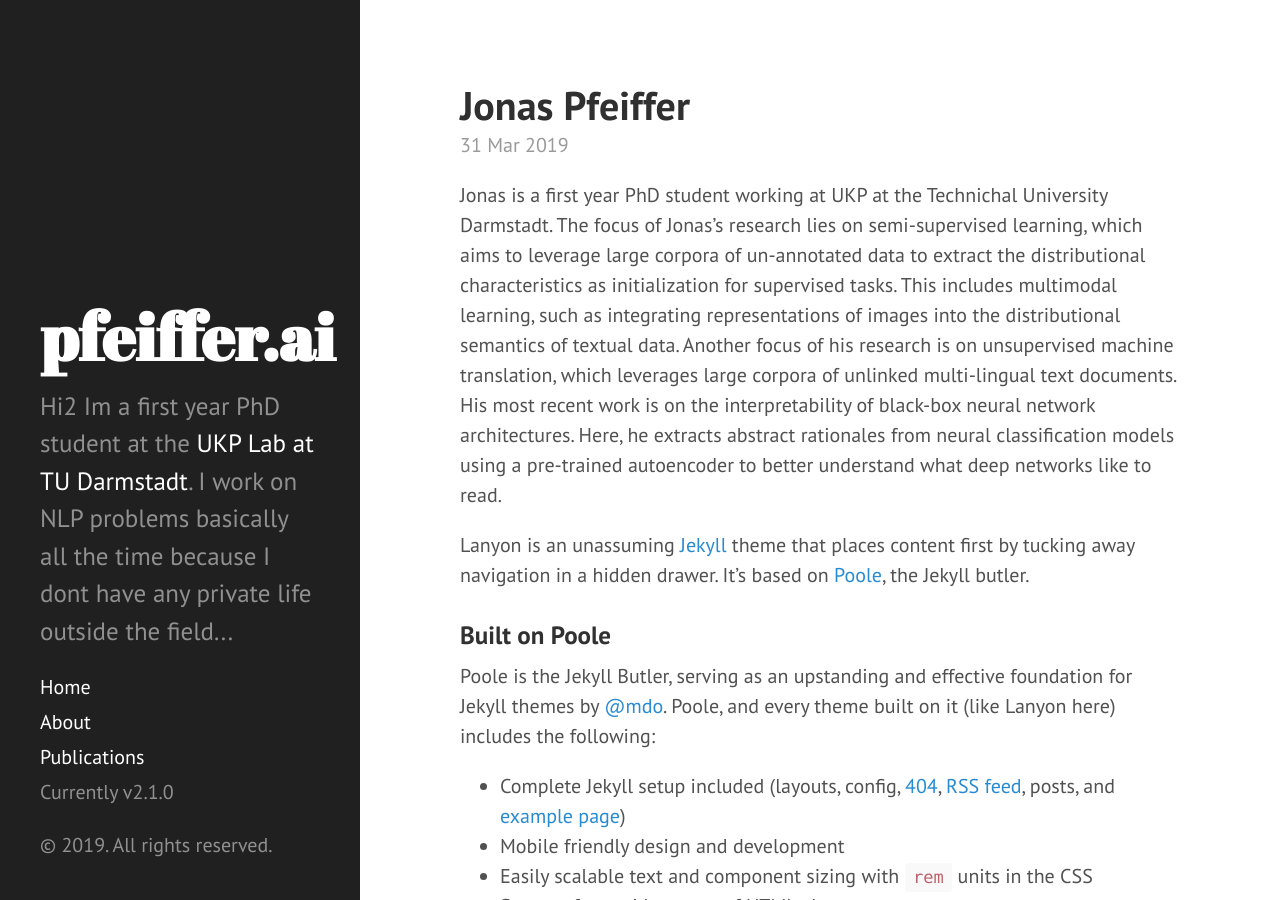
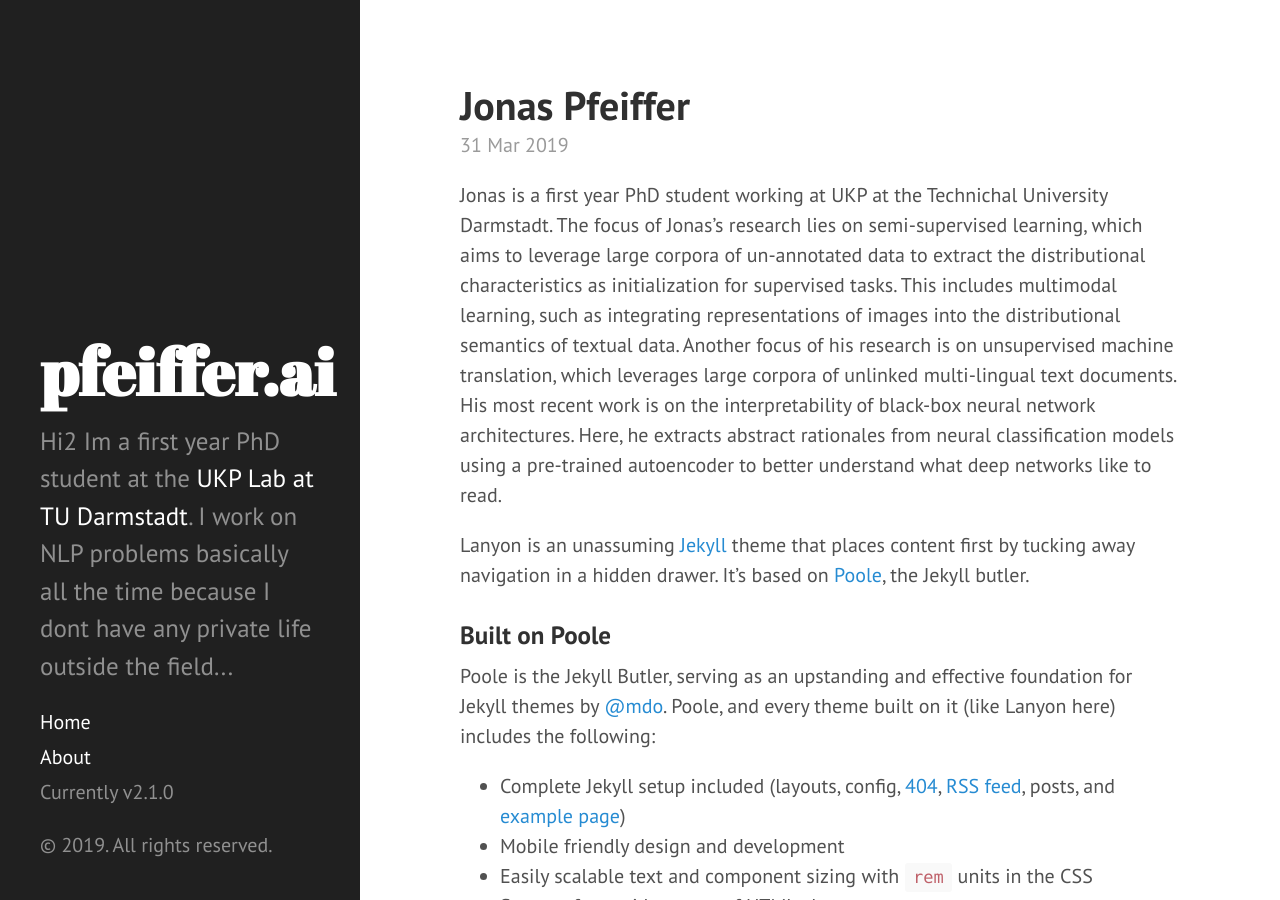
Before and after one commit to JoPfeiff/JoPfeiff_github_io, a Jekyll site: the page built from index.html, in a window 1280 px wide and 900 px high. Built offline with Jekyll 4.4.1, drawn with Linux system fonts in a browser that asks for light colours; Markdown is read by kramdown in place of the engine named in the settings; the list of posts is cut into pages by our own code.

Commit message:
Initial commit

```diff
--- a/_includes/sidebar.html
+++ b/_includes/sidebar.html
@@ -26,7 +26,7 @@
         {% endif %}
       {% endfor %}
 
-    <a class="sidebar-nav-item{% if publication.url == site.baseurl %} active{% endif %}" href="{{ site.baseurl }}/publications">Publications</a>
+    <!-- <a class="sidebar-nav-item{% if publication.url == site.baseurl %} active{% endif %}" href="{{ site.baseurl }}/publications">Publications</a> -->
 
       <!-- <a class="sidebar-nav-item" href="{{ site.github.repo }}/archive/v{{ site.version }}.zip">Download</a> -->
       <!-- <a class="sidebar-nav-item" href="{{ site.github.repo }}">GitHub project</a> -->
```
